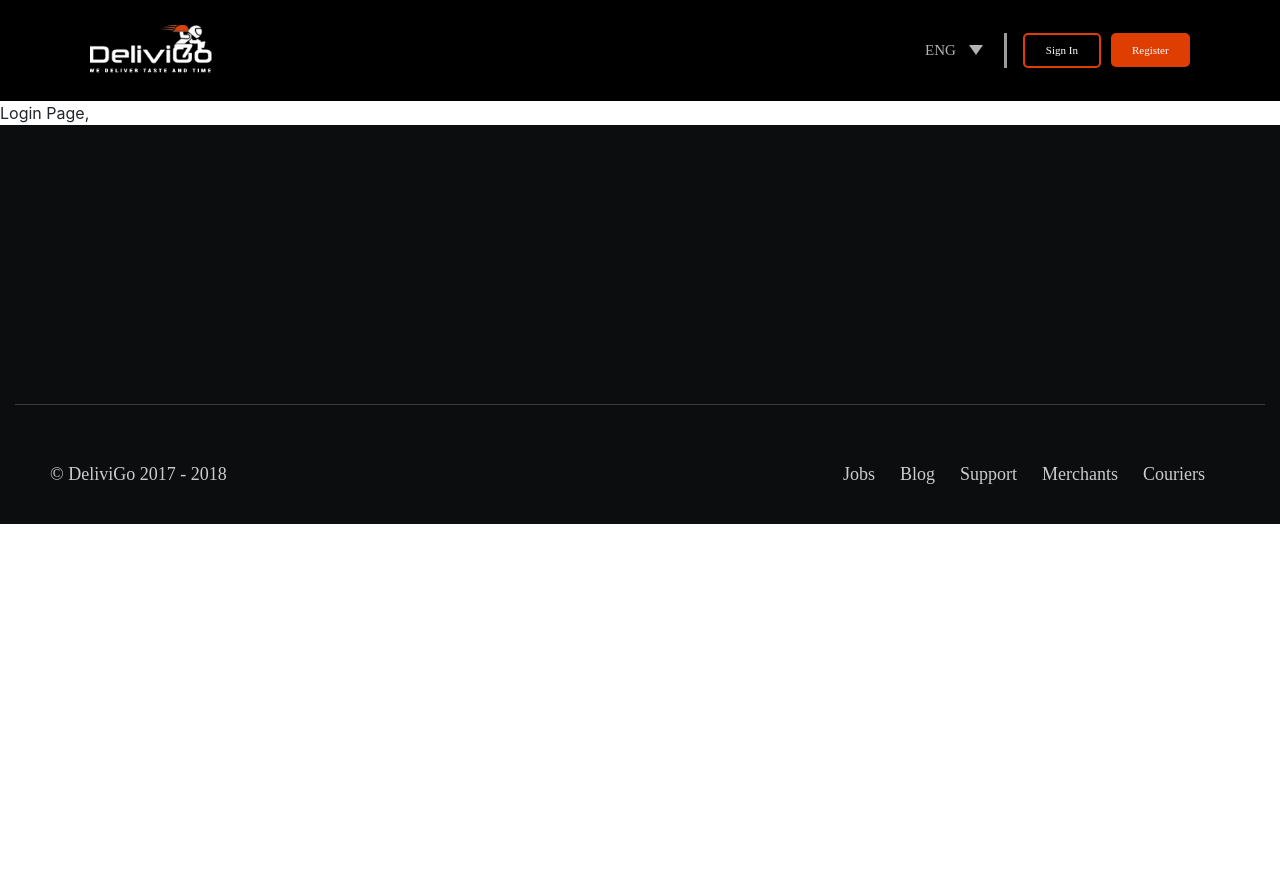
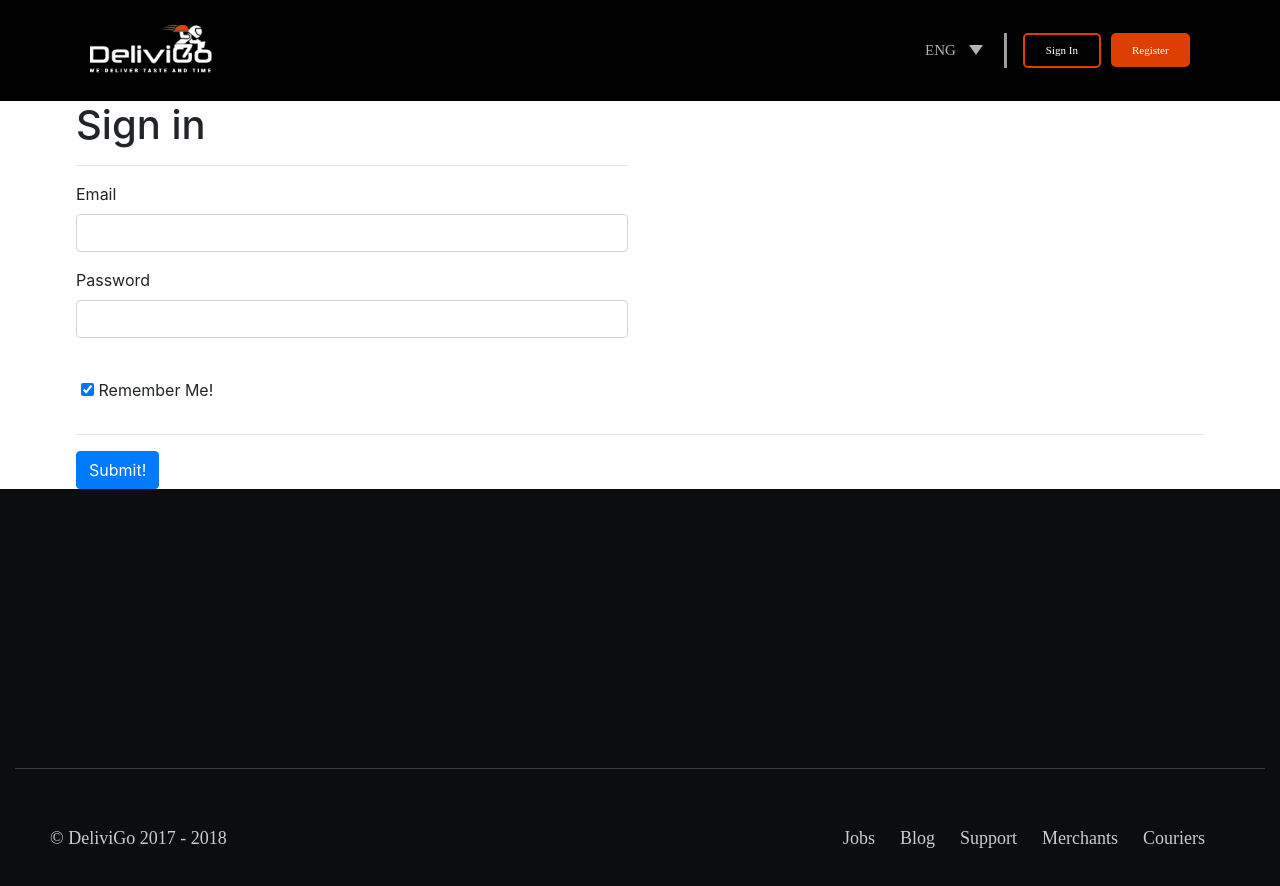
Before and after one commit to Adeel-Gill/web-delivigo, a Vue app: page /login in a window 1280 px wide. Before the commit the page ends 800 px from the top, so only its background shows below. Built offline with nearby package versions, Linux system fonts and the light colour scheme.

Commit message:
create sign in form

```diff
--- a/src/components/filter/filterBanner.vue
+++ b/src/components/filter/filterBanner.vue
@@ -10,8 +10,8 @@
           indicators
           background="#ababab"
           style="text-shadow: 1px 1px 2px #333;"
-          @sliding-start="onSlideStart"
-          @sliding-end="onSlideEnd"
+          [@sliding-start]="onSlideStart"
+          [@sliding-end]="onSlideEnd"
         >
           <!-- Text slides with image -->
           <b-carousel-slide v-for="(slide) in slides" :key="slide.imageURL" :img-src="slide.imageURL" >
--- a/src/components/login/login.vue
+++ b/src/components/login/login.vue
@@ -1,5 +1,74 @@
 <template>
-    <div>
-        Login Page,
+    <div class="container">
+        <form>
+            <div class="row">
+                <div class="col-xs-12 col-sm-8 col-sm-offset-2 col-md-6 col-md-offset-3">
+                    <h1>Sign in</h1>
+                    <hr>
+                    <div class="form-group">
+                        <label for="mail">Email</label>
+                        <input
+                            type="text"
+                            id="mail"
+                            class="form-control"
+                            v-model="userData.mail">
+                    </div>
+                    <div class="form-group">
+                        <label for="pass">Password</label>
+                        <input
+                            type="password"
+                            id="pass"
+                            class="form-control"
+                            v-model="userData.pass">
+                    </div>
+                </div>
+            </div>
+            <div class="row">
+                <div class="col-xs-12 col-sm-8 col-sm-offset-2 col-md-6 col-md-offset-3">
+                    <div class="form-group">
+                        <label for="stayLoggedIn" style="margin-right: 5px"></label>
+                        <input
+                            type="checkbox"
+                            id="stayLoggedIn"
+                            value="userData.login"
+                            checked="userData.login"
+                            v-model="userData.stayLoggedIn"> Remember Me!
+                    </div>
+                </div>
+            </div>
+            <hr>
+            <div class="row">
+                <div class="col-xs-12 col-sm-8 col-sm-offset-2 col-md-6 col-md-offset-3">
+                    <button
+                            class="btn btn-primary"
+                            @click.prevent = "submitted">Submit!
+                    </button>
+                </div>
+            </div>
+        </form>
     </div>
 </template>
+
+<script>
+    export default {
+        data() {
+            return {
+                userData: {
+                    mail: '',
+                    pass: '',
+                    login: true,
+                    stayLoggedIn: true,
+                }
+            }
+        },
+        methods: {
+            submitted() {
+                alert(this.userData.mail + " " + this.userData.pass)
+            }
+        }
+    }
+</script>
+
+<style>
+
+</style>
```
